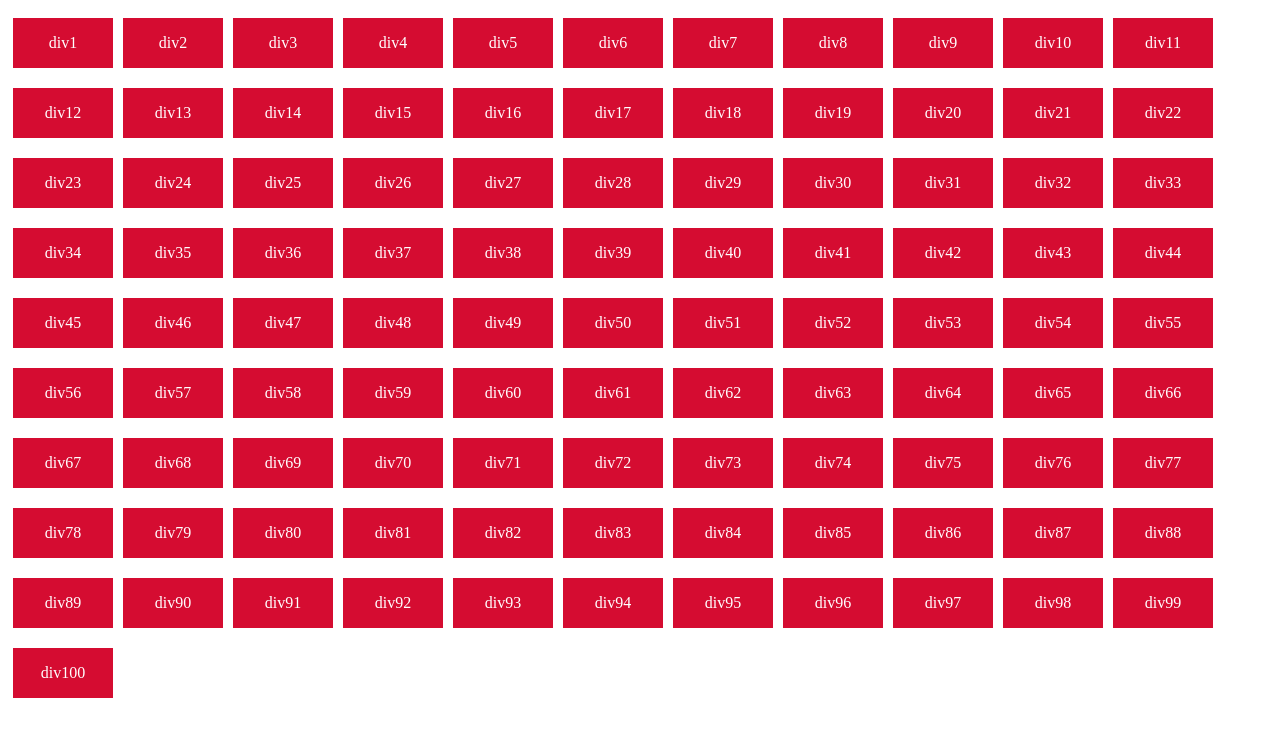
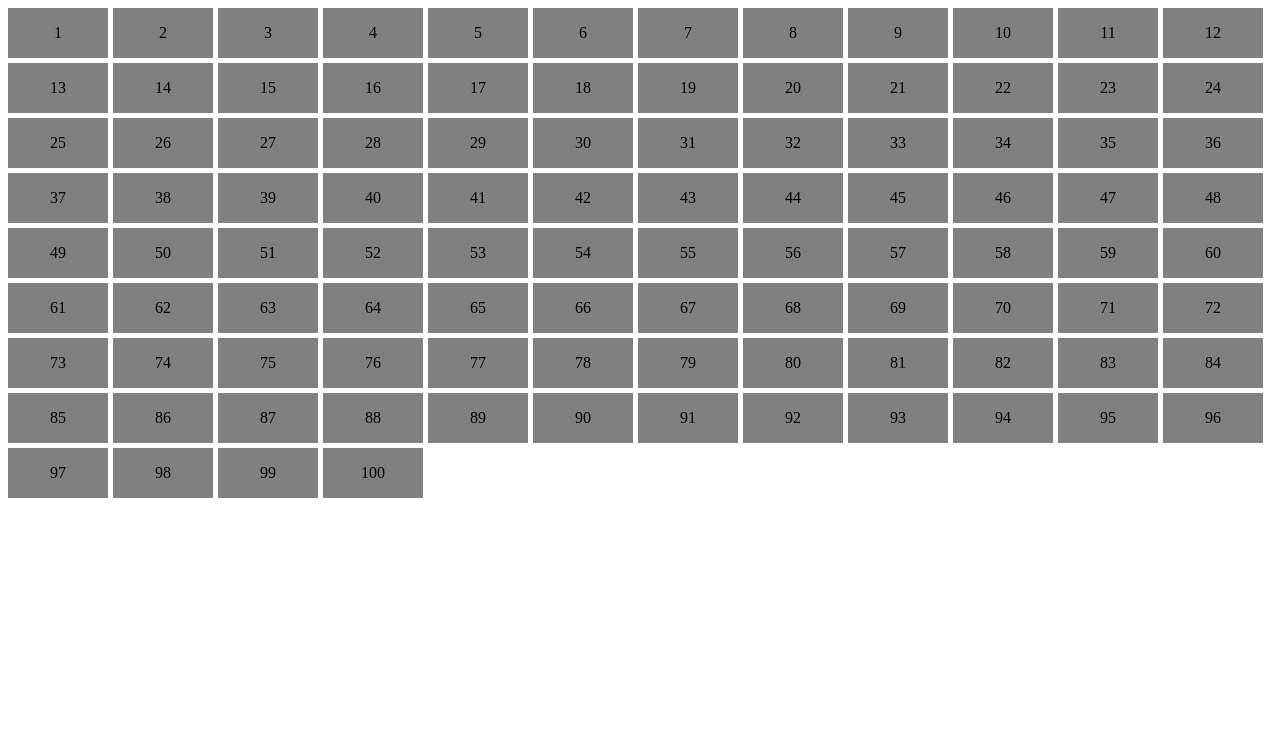
Before and after one commit to Chernukha21/TestTask_Vilmate, a plain HTML site: page index.html in a window 1280 px wide. Drawn offline with Linux system fonts and the light colour scheme.

Commit message:
second commit

```diff
--- a/app.js
+++ b/app.js
@@ -1,32 +1,33 @@
-(function createElements() {
-    const body = document.body;
-    const fragment = new DocumentFragment();
-    let selectedItem = null;
-    let previousPosition = null;
+let arr = []
+for(let i = 1; i <= 100; i++) {
+    arr.push(i)
+}
 
-    for (let i = 0; i < 100; i++) {
-        const div = document.createElement("div");
-        div.classList.add('child');
-        div.textContent = `div${i + 1}`;
-        fragment.append(div);
+const body = document.querySelector('body');
+const gridConteiner = document.querySelector('.gridContainer');
+
+function renderGrid(){
+    arr.forEach(item => {
+        const div = `<div class="clickTarget" data-number="${item}">${item}</div>`
+        gridConteiner.insertAdjacentHTML('beforeend', div);
+    });
+
+}
+
+
+body.addEventListener('click', (e)=> {
+    if(e.target.classList.contains('moved')){
+        const number =  +e.target.textContent.match(/\d+/g).join('');
+        console.log(number)
+        const notMovedDivs = Array.from(document.querySelectorAll('.clickTarget:not(.moved)'), element => element.innerHTML);
+        e.target.classList.remove('moved');
+        const numberOfElementToInsertBefore = notMovedDivs.find((item)=> item > number);
+        document.querySelector(`[data-number="${numberOfElementToInsertBefore}"]`).insertAdjacentElement('beforebegin', e.target)
+    } else {
+        e.target.classList.add('moved');
+        gridConteiner.insertAdjacentElement('afterbegin', e.target)
     }
 
-    body.append(fragment);
-    body.addEventListener('click', (e) => {
-        if (e.target.tagName === 'DIV') {
-            if (selectedItem === e.target) {
-                if (previousPosition !== null) {
-                    body.insertBefore(e.target, body.children[previousPosition]);
-                    previousPosition = null;
-                }
-                selectedItem = null;
-            }else {
-                let arr = [];
-                arr.push(body.children);
-                previousPosition = arr.indexOf(e.target);
-                body.insertBefore(e.target, body.children[0]);
-                selectedItem = e.target;
-            }
-        }
-    })
-})();
+})
+
+renderGrid();
--- a/index.html
+++ b/index.html
@@ -9,6 +9,7 @@
     <title>Test task</title>
 </head>
 <body>
-    <script src="app.js"></script>
+<div class="gridContainer"></div>
+<script src="app.js"></script>
 </body>
 </html>
--- a/style.css
+++ b/style.css
@@ -1,15 +1,13 @@
-.child {
+.gridContainer {
+    display: flex;
+    flex-wrap:wrap;
+}
+.clickTarget {
     width: 100px;
     height: 50px;
+    background: grey;
     display: flex;
+    align-items: center;
     justify-content: center;
-    align-items: center;
-    background: #d50c31;
-    margin: 10px 5px 10px 5px;
-    color: #fff;
+    margin: 0 5px 5px 0;
 }
-body {
-    height: 600px;
-    display: flex;
-    flex-wrap: wrap;
-}
```
